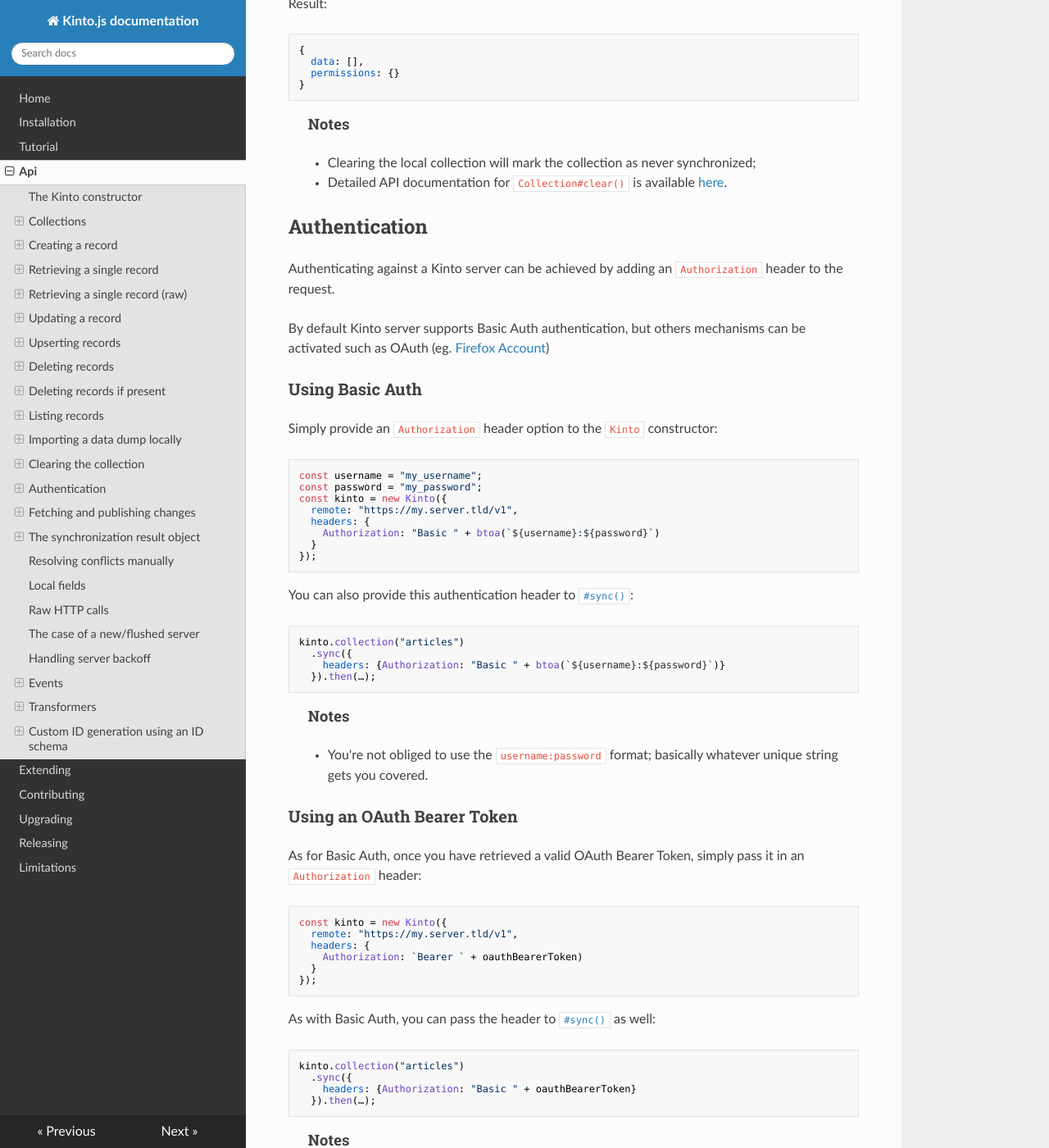
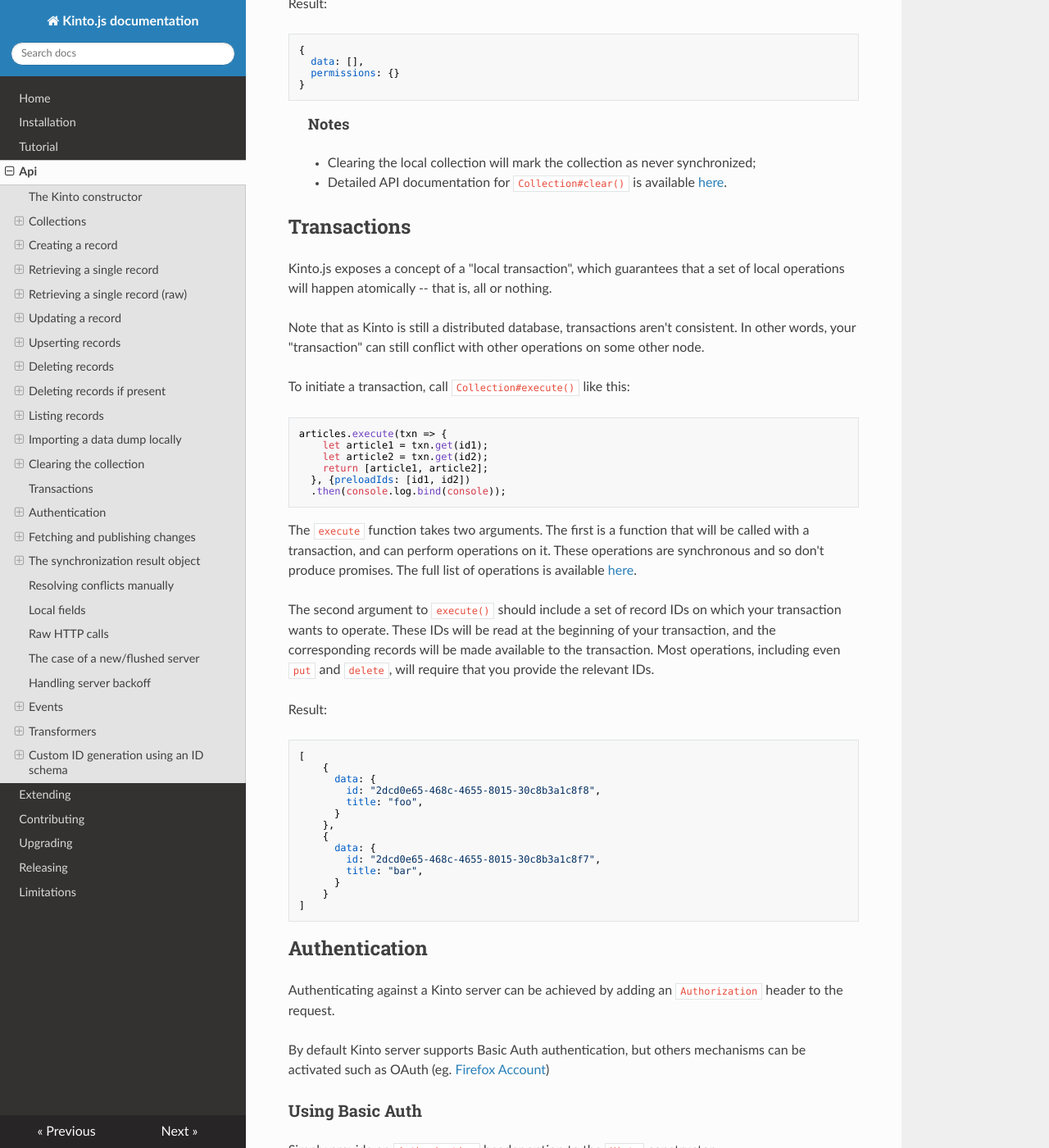
Before and after one commit to Kinto/kinto.js, an MkDocs documentation site: the page built from docs/api.md, in a window 1280 px wide and 1400 px high, scrolled down 7326 px. Shown: the whole window at 82% size. Built offline with MkDocs 1.6.1, drawn with Linux system fonts in a browser that asks for light colours; nearby versions of some CDN libraries; old or Windows-style settings are respelled for this version of MkDocs.

Commit message:
document transactions

````diff
--- a/docs/api.md
+++ b/docs/api.md
@@ -372,6 +372,58 @@
 >
 > - Clearing the local collection will mark the collection as never synchronized;
 > - Detailed API documentation for `Collection#clear()` is available [here](https://doc.esdoc.org/github.com/Kinto/kinto.js/class/src/collection.js~Collection.html#instance-method-clear).
+
+## Transactions
+
+Kinto.js exposes a concept of a "local transaction", which guarantees
+that a set of local operations will happen atomically -- that is, all
+or nothing.
+
+Note that as Kinto is still a distributed database, transactions
+aren't consistent. In other words, your "transaction" can still
+conflict with other operations on some other node.
+
+To initiate a transaction, call `Collection#execute()` like this:
+
+```js
+articles.execute(txn => {
+    let article1 = txn.get(id1);
+    let article2 = txn.get(id2);
+    return [article1, article2];
+  }, {preloadIds: [id1, id2])
+  .then(console.log.bind(console));
+```
+
+The `execute` function takes two arguments. The first is a function
+that will be called with a transaction, and can perform operations on
+it. These operations are synchronous and so don't produce
+promises. The full list of operations is available
+[here](https://doc.esdoc.org/github.com/Kinto/kinto.js/class/src/collection.js~CollectionTransaction.html).
+
+The second argument to `execute()` should include a set of record IDs
+on which your transaction wants to operate. These IDs will be read at
+the beginning of your transaction, and the corresponding records will
+be made available to the transaction. Most operations, including even
+`put` and `delete`, will require that you provide the relevant IDs.
+
+Result:
+
+```js
+[
+    {
+      data: {
+        id: "2dcd0e65-468c-4655-8015-30c8b3a1c8f8",
+        title: "foo",
+      }
+    },
+    {
+      data: {
+        id: "2dcd0e65-468c-4655-8015-30c8b3a1c8f7",
+        title: "bar",
+      }
+    }
+]
+```
 
 ## Authentication
 
````
